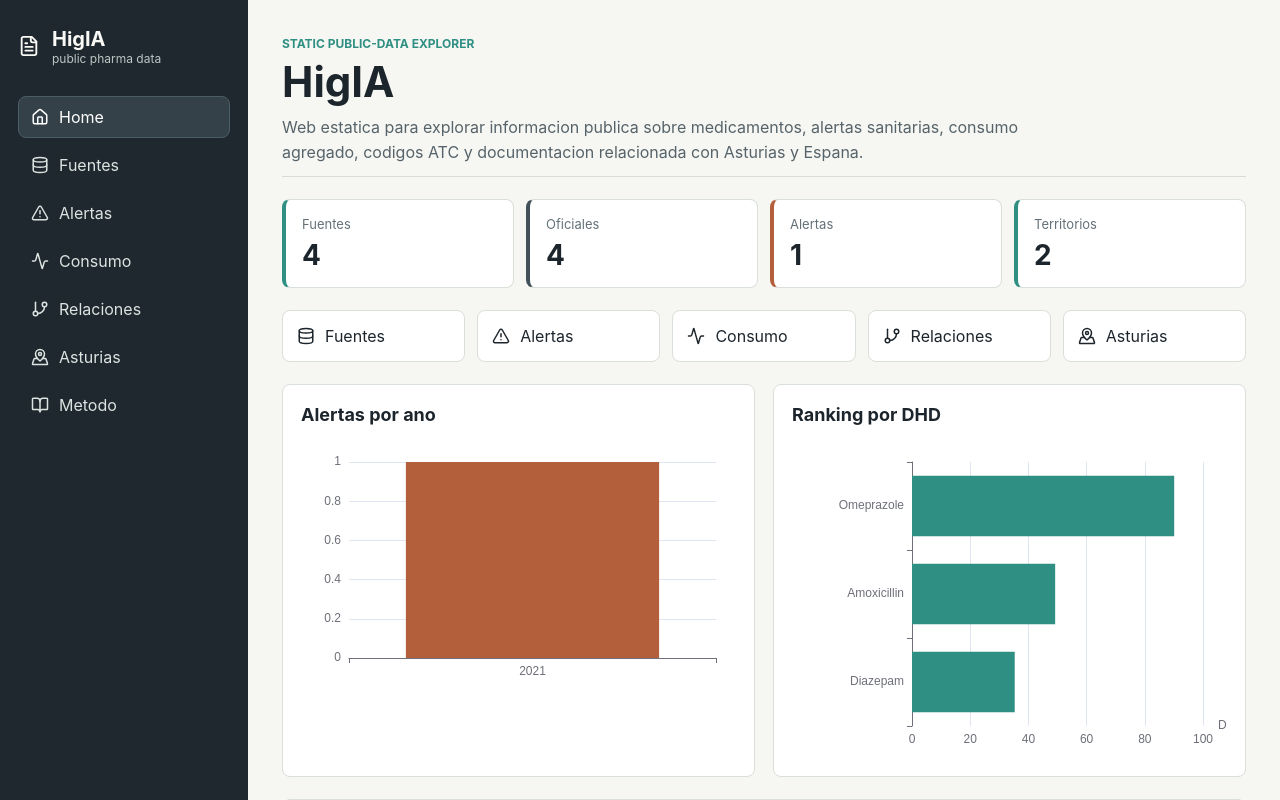
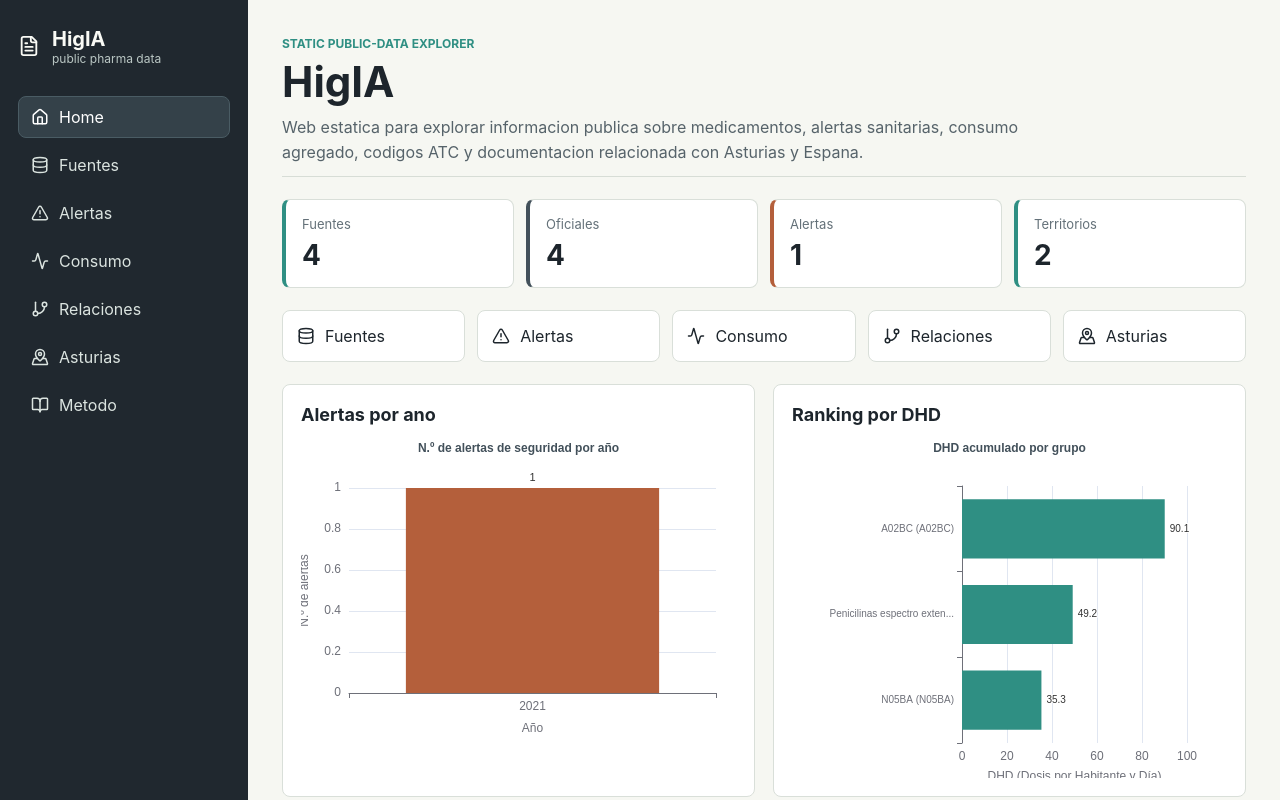
Before and after one commit to guillesierra/HigIA, a React (Vite) app in the folder frontend/: page / in a window 1280 px wide. Shown: the top 800 px of the page. Built offline with nearby package versions, Linux system fonts and the light colour scheme.

Commit message:
Improve all charts with legends, axis labels, tooltips and Spanish text

```diff
--- a/frontend/src/charts/AlertsByYearChart.tsx
+++ b/frontend/src/charts/AlertsByYearChart.tsx
@@ -10,17 +10,19 @@ export function AlertsByYearChart({ alerts }: { alerts: SafetyAlert[] }) {
   });
   const entries = Array.from(counts.entries()).sort((a, b) => a[0] - b[0]);
   const option = {
-    tooltip: { trigger: "axis" },
-    grid: { left: 48, right: 20, top: 24, bottom: 40 },
-    xAxis: { type: "category", data: entries.map(([year]) => year) },
-    yAxis: { type: "value" },
+    title: { text: "N.º de alertas de seguridad por año", left: "center", textStyle: { fontSize: 12, color: "#42505a" } },
+    tooltip: { trigger: "axis", formatter: (p: { data: number; axisValue: string }[]) => `Año ${p[0]?.axisValue}: <b>${p[0]?.data} alertas</b>` },
+    grid: { left: 48, right: 20, top: 50, bottom: 45 },
+    xAxis: { type: "category", data: entries.map(([year]) => year), name: "Año", nameLocation: "middle", nameGap: 30 },
+    yAxis: { type: "value", name: "N.º de alertas", nameLocation: "middle", nameGap: 38 },
     series: [
       {
         type: "bar",
         data: entries.map(([, count]) => count),
-        itemStyle: { color: "#b45f3b" }
-      }
-    ]
+        itemStyle: { color: "#b45f3b" },
+        label: { show: true, position: "top", fontSize: 11 },
+      },
+    ],
   };
-  return <ReactECharts option={option} style={{ height: 260, width: "100%" }} />;
+  return <ReactECharts option={option} style={{ height: 300, width: "100%" }} />;
 }
--- a/frontend/src/charts/RankingChart.tsx
+++ b/frontend/src/charts/RankingChart.tsx
@@ -1,28 +1,43 @@
 import ReactECharts from "echarts-for-react";
 import type { ConsumptionRecord } from "../types/domain";
+import { getAtcName } from "../services/labels";
 
 export function RankingChart({ records }: { records: ConsumptionRecord[] }) {
   const totals = new Map<string, number>();
   records.forEach((record) => {
-    const label = record.drug_name || record.atc_code || "Unknown";
+    let label: string;
+    if (record.atc_code && record.drug_name) {
+      label = `${getAtcName(record.atc_code)} (${record.atc_code})`;
+    } else {
+      label = record.drug_name || record.atc_code || "Desconocido";
+    }
     totals.set(label, (totals.get(label) ?? 0) + Number(record.dhd ?? 0));
   });
   const entries = Array.from(totals.entries())
     .sort((a, b) => b[1] - a[1])
-    .slice(0, 8)
+    .slice(0, 10)
     .reverse();
   const option = {
-    tooltip: { trigger: "axis", axisPointer: { type: "shadow" } },
-    grid: { left: 120, right: 24, top: 24, bottom: 32 },
-    xAxis: { type: "value", name: "DHD" },
-    yAxis: { type: "category", data: entries.map(([label]) => label) },
+    title: { text: "DHD acumulado por grupo", left: "center", textStyle: { fontSize: 12, color: "#42505a" } },
+    tooltip: {
+      trigger: "axis",
+      axisPointer: { type: "shadow" },
+      formatter: (p: { data: number; axisValue: string }[]) => `${p[0]?.axisValue}: <b>${p[0]?.data?.toFixed(2)} DHD</b>`,
+    },
+    grid: { left: 170, right: 40, top: 48, bottom: 35 },
+    xAxis: { type: "value", name: "DHD (Dosis por Habitante y Día)", nameLocation: "middle", nameGap: 28 },
+    yAxis: {
+      type: "category",
+      data: entries.map(([label]) => label),
+      axisLabel: { fontSize: 10, width: 150, overflow: "truncate" },
+    },
     series: [
       {
         type: "bar",
-        data: entries.map(([, value]) => Number(value.toFixed(2))),
-        itemStyle: { color: "#2f8f83" }
-      }
-    ]
+        data: entries.map(([, value]) => ({ value: Number(value.toFixed(2)), itemStyle: { color: "#2f8f83" } })),
+        label: { show: true, position: "right", formatter: "{c}", fontSize: 10 },
+      },
+    ],
   };
-  return <ReactECharts option={option} style={{ height: 320, width: "100%" }} />;
+  return <ReactECharts option={option} style={{ height: 340, width: "100%" }} />;
 }
--- a/frontend/src/charts/TimeSeriesChart.tsx
+++ b/frontend/src/charts/TimeSeriesChart.tsx
@@ -1,33 +1,65 @@
 import ReactECharts from "echarts-for-react";
 import type { ConsumptionRecord } from "../types/domain";
+import { getMetricLabel } from "../services/labels";
 
 type Props = {
   records: ConsumptionRecord[];
-  metric?: "dhd" | "packages" | "amount_pvpiva";
+  metric?: "dhd" | "ddd" | "packages" | "amount_pvpiva";
+};
+
+const METRIC_UNITS: Record<string, string> = {
+  dhd: "DHD",
+  ddd: "DDD",
+  packages: "envases",
+  amount_pvpiva: "Euros",
 };
 
 export function TimeSeriesChart({ records, metric = "dhd" }: Props) {
+  // Filter out records where the selected metric is null/undefined
+  const valid = records.filter((r) => r[metric] != null);
   const seriesMap = new Map<string, Map<number, number>>();
-  records.forEach((record) => {
-    const name = `${record.geography}${record.atc_code ? ` | ${record.atc_code}` : ""}`;
+  valid.forEach((record) => {
+    const atcLabel = record.atc_code || record.drug_name || "Total";
+    const name = `${record.geography} | ${atcLabel}`;
     if (!seriesMap.has(name)) seriesMap.set(name, new Map());
-    const value = Number(record[metric] ?? 0);
-    seriesMap.get(name)!.set(record.year, value);
+    seriesMap.get(name)!.set(record.year, Number(record[metric] ?? 0));
   });
-  const years = Array.from(new Set(records.map((record) => record.year))).sort();
+  const years = Array.from(new Set(valid.map((record) => record.year))).sort();
+  const unit = METRIC_UNITS[metric] || metric;
+  const metricLabel = getMetricLabel(metric);
+
   const option = {
-    tooltip: { trigger: "axis" },
-    legend: { top: 0, type: "scroll" },
-    grid: { left: 48, right: 16, top: 56, bottom: 40 },
-    xAxis: { type: "category", data: years },
-    yAxis: { type: "value", name: metric.toUpperCase() },
+    tooltip: {
+      trigger: "axis",
+      formatter: (params: { seriesName: string; data: number; axisValue: string }[]) => {
+        if (!params.length) return "";
+        const name = params[0]?.seriesName;
+        const val = params[0]?.data;
+        return `${name}<br/>Año ${params[0]?.axisValue}: <b>${val?.toFixed(2)} ${unit}</b>`;
+      },
+    },
+    legend: { top: 0, type: "scroll", textStyle: { fontSize: 11 } },
+    grid: { left: 65, right: 20, top: 56, bottom: 45 },
+    xAxis: {
+      type: "category",
+      data: years,
+      name: "Año",
+      nameLocation: "middle",
+      nameGap: 30,
+    },
+    yAxis: {
+      type: "value",
+      name: metricLabel,
+      nameLocation: "middle",
+      nameGap: 55,
+    },
     series: Array.from(seriesMap.entries()).map(([name, values]) => ({
       name,
       type: "line",
       smooth: true,
       symbolSize: 7,
-      data: years.map((year) => values.get(year) ?? null)
-    }))
+      data: years.map((year) => values.get(year) ?? null),
+    })),
   };
-  return <ReactECharts option={option} style={{ height: 360, width: "100%" }} />;
+  return <ReactECharts option={option} style={{ height: 380, width: "100%" }} />;
 }
```
